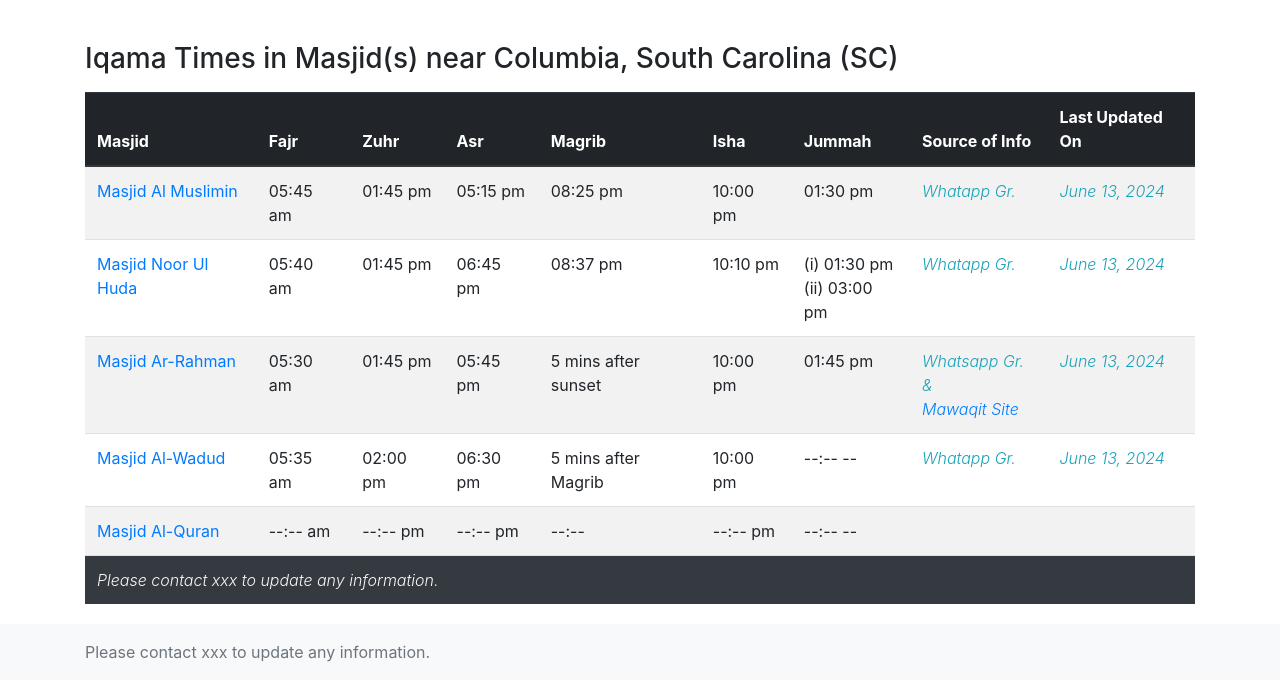
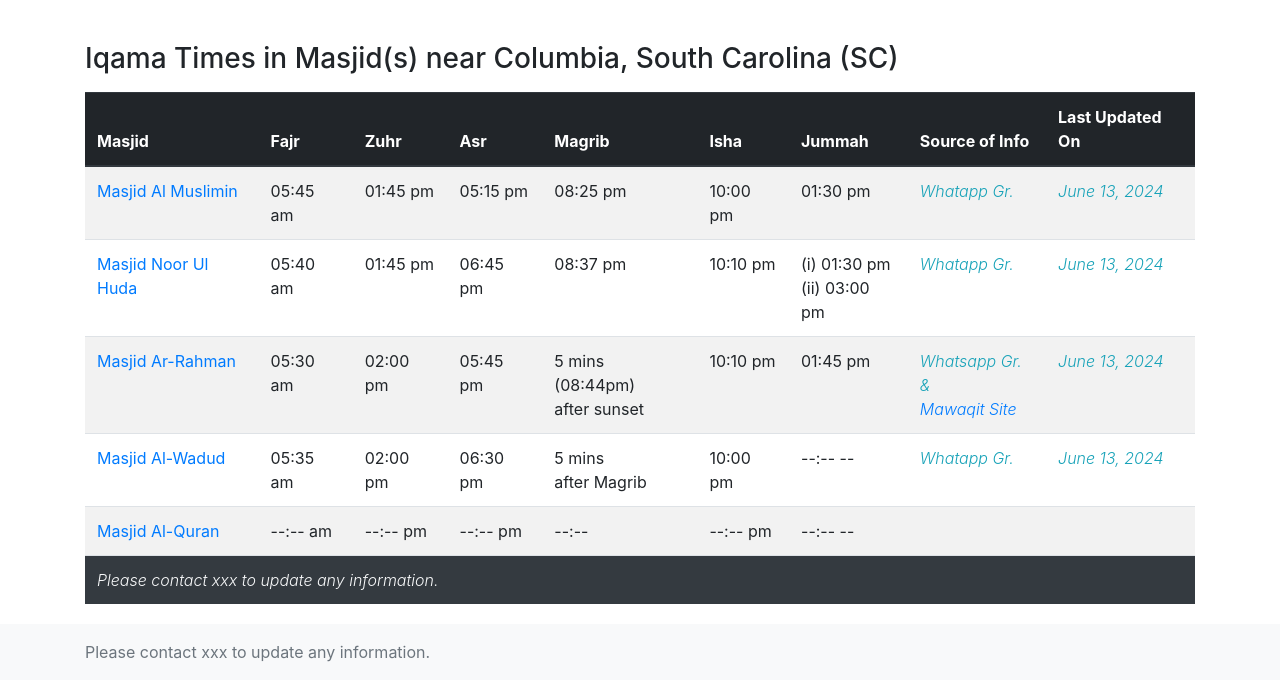
Before and after one commit to far24/masjidofcolumbia, a plain HTML site: page iqamatimes.html in a window 1280 px wide. Shown: the part 120-800 px from the top of the page. Drawn offline with nearby package versions, Linux system fonts and the light colour scheme.

Commit message:
updated iqama times 2

```diff
--- a/iqamatimes.html
+++ b/iqamatimes.html
@@ -100,10 +100,10 @@
 						<tr>
 						  <td><a target="_blank" href="https://masjidarrahmansc.org/">Masjid Ar-Rahman</a></td>
 						  <td>05:30 am</td>
-						  <td>01:45 pm</td>
+						  <td>02:00 pm</td>
 						  <td>05:45 pm</td>
-						  <td>5 mins after sunset</td>
-						  <td>10:00 pm</td>
+						  <td>5 mins (08:44pm) </br> after sunset</td>
+						  <td>10:10 pm</td>
 						  <td>01:45 pm</td>
 						  <td class="font-italic font-weight-light text-info">Whatsapp Gr. & </br>
 								<a target="_blank" href="https://admin.mawaqit.net/id/m/masjid-ar-rahman-columbia-29223-united-states">Mawaqit Site</a></td>
@@ -114,7 +114,7 @@
 							<td>05:35 am</td>
 						  <td>02:00 pm</td>
 						  <td>06:30 pm</td>
-						  <td>5 mins after Magrib</td>
+						  <td>5 mins </br> after Magrib</td>
 						  <td>10:00 pm</td>
 						  <td>--:-- --</td>
 						  <td class="font-italic font-weight-light text-info">Whatapp Gr.</td>
```
